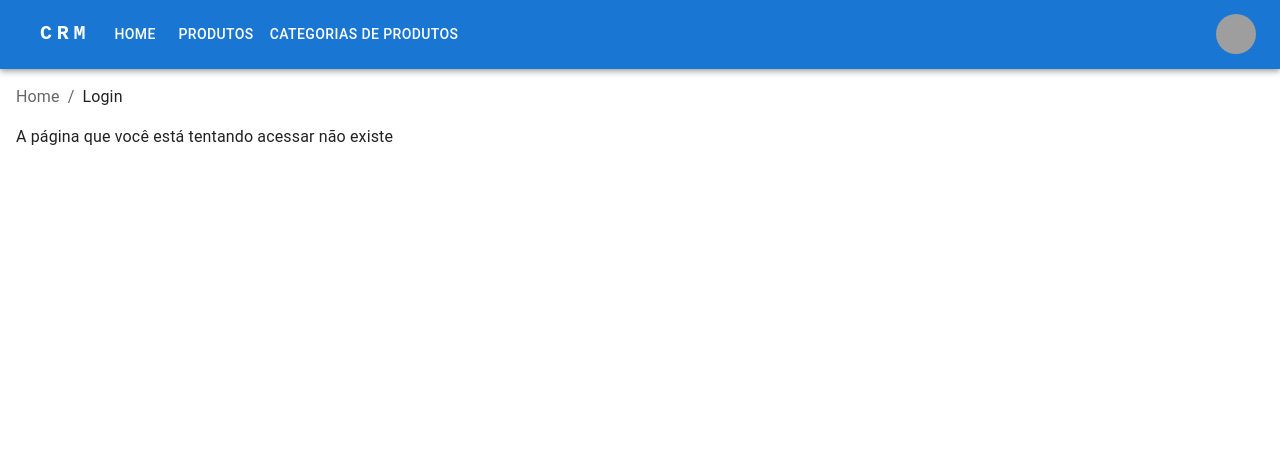
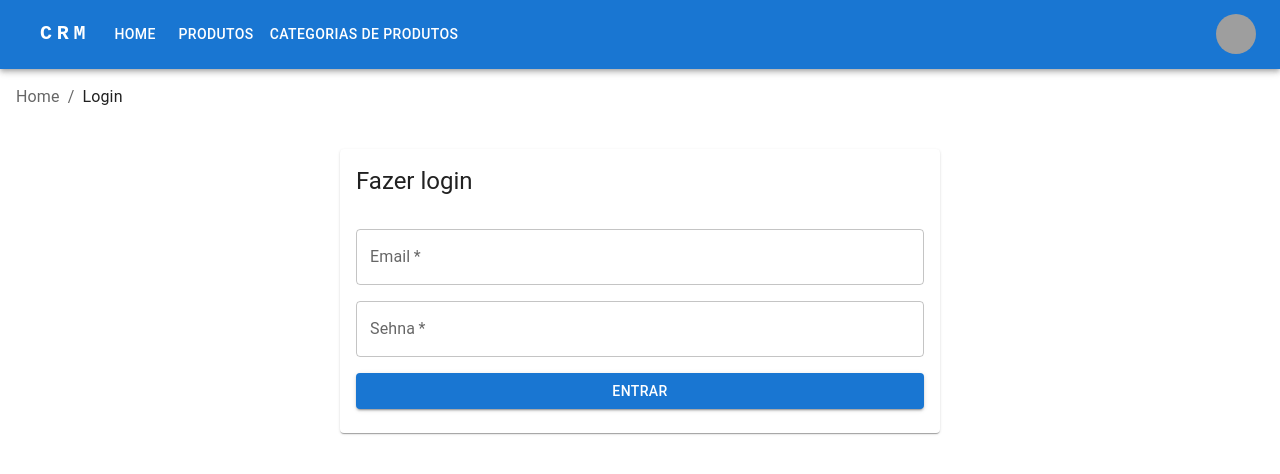
Before and after one commit to BettBernarda/CRM-React-project, a React (Vite) app: page /login in a window 1280 px wide. Shown: the top 474 px of the page. Built offline with nearby package versions, Linux system fonts and the light colour scheme; grey boxes are pictures that could not be loaded; some icons are missing.

Commit message:
Criada página de login e context de usuário para guardar o ID

```diff
--- a/src/App.jsx
+++ b/src/App.jsx
@@ -7,6 +7,7 @@ import ProductPage from "./pages/ProductPage";
 import PageNotFound from "./pages/PageNotFound";
 import ProductCategoriesPage from "./pages/ProductCategoriesPage";
 import ProductCategoryPage from "./pages/ProductCategoryPage";
+import LoginPage from "./pages/LoginPage";
 
 export default function App() {
   axios.defaults.baseURL = 'http://localhost:3000'
@@ -19,6 +20,10 @@ export default function App() {
         {
           path: "/",
           element: <ChartsPage/>
+        },
+        {
+          path: "/login",
+          element: <LoginPage />
         },
         {
           path: "/produtos",
--- /dev/null
+++ b/src/context.js
@@ -0,0 +1,3 @@
+import { createContext } from "react";
+
+export const UserContext = createContext()
--- a/src/pages/DefaultTemplate.jsx
+++ b/src/pages/DefaultTemplate.jsx
@@ -3,6 +3,7 @@ import { Outlet } from "react-router-dom";
 import ResponsiveAppBar from "../components/ResponsiveAppBar";
 import PathBreadcrumbs from "../components/PathBreadcrumbs";
 import { SnackbarProvider } from "notistack";
+import { UserContext } from "../context";
 
 export default function DefaultTemplate() {
     const theme = createTheme({
@@ -14,13 +15,15 @@ export default function DefaultTemplate() {
     return (
         <ThemeProvider theme={theme}>
           <CssBaseline />
-        <ResponsiveAppBar></ResponsiveAppBar>
+          <ResponsiveAppBar />
           <SnackbarProvider maxSnack={3} autoHideDuration={5000}>
             <div className="m-4">
               <div className="mb-4">
-              <PathBreadcrumbs></PathBreadcrumbs>
+                <PathBreadcrumbs />
               </div>
+              <UserContext.Provider value={{ id: localStorage.getItem('userId') ?? null }}>
                 <Outlet />
+              </UserContext.Provider>
             </div>
           </SnackbarProvider>
         </ThemeProvider>
--- /dev/null
+++ b/src/pages/LoginPage.jsx
@@ -0,0 +1,77 @@
+import axios from "axios"
+import { useContext, useEffect, useState } from "react"
+import { showMessageError, showMessageSuccess } from "../utils/notification-utils"
+import { UserContext } from "../context"
+import { Box, Button, Card, CardContent, CardHeader, TextField } from "@mui/material"
+import { useNavigate } from "react-router-dom"
+
+export default function LoginPage() {
+  const [user, setUser] = useState({})
+  const loggedUser = useContext(UserContext)
+
+  const navigate = useNavigate()
+
+  useEffect(() => {
+    console.log(loggedUser.id)
+    if (loggedUser.id) {
+      navigate('/')
+    }
+  }, [loggedUser, navigate])
+
+  const handleSignin = async (e) => {
+    e.preventDefault()
+
+    const result = await axios.get(`/usuarios?email=${user.email}&senha=${user.senha}`)
+    const actualUser = result.data[0]
+
+    if (!actualUser) {
+      showMessageError('Não existe usuário com este cadastro')
+      return
+    }
+
+    loggedUser.id = actualUser.id
+    localStorage.setItem('userId', actualUser.id)
+    showMessageSuccess('Login realizado com sucesso!')
+    navigate('/')
+  }
+
+  return (
+    <Box className="flex justify-center mt-10">
+      <Card sx={{ width: '600px', maxWidth: '75vw' }}>
+        <CardHeader title="Fazer login" />
+        <CardContent>
+          <Box
+            component="form"
+            onSubmit={handleSignin}
+            sx={{ display: 'flex', flexDirection: 'column', gap: 2 }}
+          >
+            <TextField
+              label="Email"
+              variant="outlined"
+              value={user.email}
+              required
+              onChange={(e) => setUser({ ...user, email: e.target.value })}
+              fullWidth
+            />
+            <TextField
+              label="Sehna"
+              variant="outlined"
+              value={user.senha}
+              required
+              type="password"
+              onChange={(e) => setUser({ ...user, senha: e.target.value })}
+              fullWidth
+            />
+
+            <Box sx={{ display: 'flex', justifyContent: 'space-between', gap: 2 }}>
+              <Button variant="contained" color="primary" type="submit" fullWidth>
+                Entrar
+              </Button>
+            </Box>
+          </Box>
+        </CardContent>
+      </Card>
+    </Box>
+  )
+
+}
```
Lines whose indentation alone changed are shown as unchanged.
